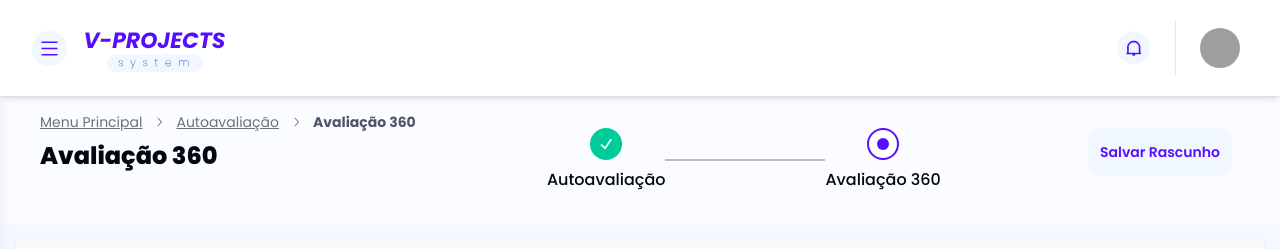
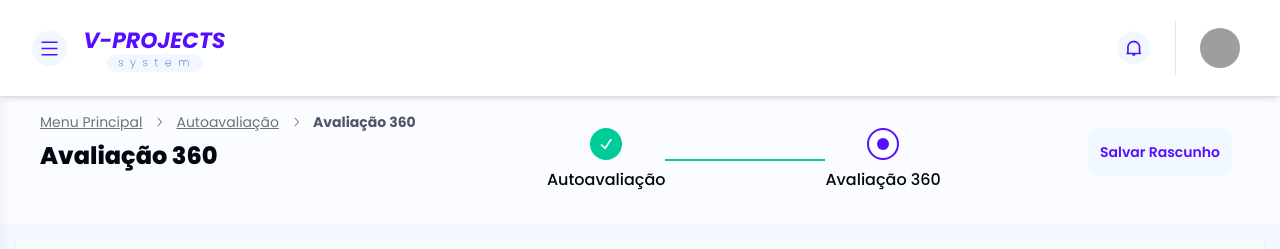
Before and after one commit to ericlbarreto/vprojects-web, a React (Vite) app: page /autoavaliacao/avaliacao-360 in a window 1280 px wide. Shown: the top 249 px of the page. Built offline with nearby package versions, Linux system fonts and the light colour scheme; no server answers; sample sign-in values are in the browser's storage; grey boxes are pictures that could not be loaded.

Commit message:
feat: dynamic separator color

```diff
--- a/src/components/steps.tsx
+++ b/src/components/steps.tsx
@@ -1,6 +1,6 @@
 import { CheckIcon } from "@radix-ui/react-icons";
-import { Button } from "./ui/button";
 import { Separator } from "./ui/separator";
+import { useLocation } from 'react-router-dom';
 
 interface StepProps {
   step: number;
@@ -37,13 +37,15 @@ const Step = ({ step, currentStep, completed }: StepProps) => {
 };
 
 const Stepper = ({stepNow}:StepperProps) => {
+  const currentPath = location.pathname;
+
   return (
     <div className="flex items-center">
       <div className="flex flex-col items-center gap-2">
         <Step step={1} currentStep={stepNow} completed={stepNow > 1} />
         <span className="font-medium">Autoavaliação</span>
       </div>
-      <Separator orientation="horizontal" className="bg-cinza w-40 h-[2px]" />
+      <Separator orientation="horizontal" className={`w-40 h-[2px] ${currentPath === '/autoavaliacao/avaliacao-360' ? "bg-success" : "bg-cinza"}`} />
       <div className="flex flex-col items-center gap-2">
         <Step step={2} currentStep={stepNow} completed={stepNow > 2} />
         <span className="font-medium">Avaliação 360</span>
```
